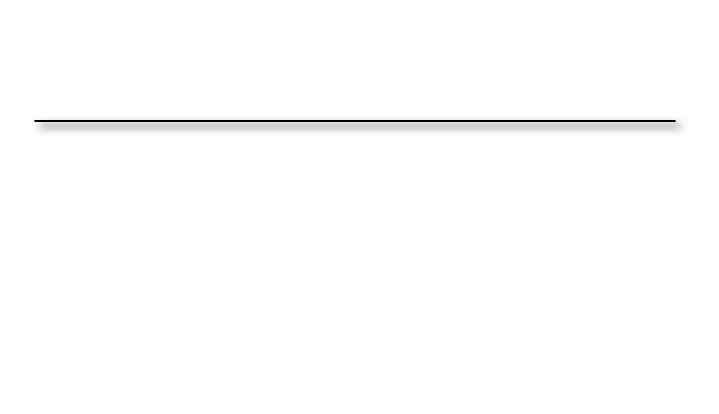
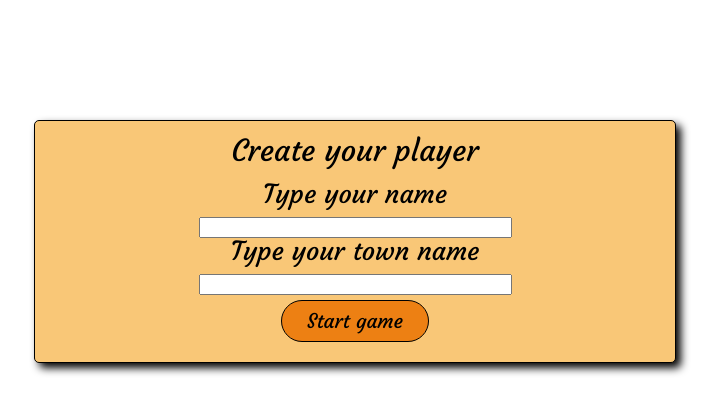
Before and after one commit to TKatra/Town-Management-Game, a plain HTML site: page index.html in a window 1280 px wide. Shown: the whole page, without its empty margins (286-1005 px from the left). Drawn offline with nearby package versions, Linux system fonts and the light colour scheme; no server answers.

Commit message:
added an new font, kept working on the pop up at the start of the game

```diff
--- a/index.html
+++ b/index.html
@@ -4,14 +4,32 @@
 		<title>Town Management</title>
 		<meta charset="utf-8">
 		<link rel="stylesheet" type="text/css" href="CSS/meyerreset.css">
+		<link href='http://fonts.googleapis.com/css?family=Courgette' rel='stylesheet' type='text/css'>
 		<link rel="stylesheet" type="text/css" href="CSS/main.css">
 		<script src="//ajax.googleapis.com/ajax/libs/jquery/1.11.1/jquery.min.js"></script>
+
 		<script src="JS/main.js"></script>
 	</head>
 	<body>
-		<section class="pop-up">
+		<section class="pop-up pre-game">
+			<section class="content">
+				<h1>Create your player</h1>
 
+				<h2>Type your name</h2>
+				<input type="text" name="playerName">
+
+				<h2>Type your town name</h2>
+				<input type="text" name="townName">
+
+				<section class="town-list">
+
+				</section>
+				<div class="button noselect start-game">
+					Start game
+				</div>
+			</section>
 		</section>
+
 		<main>
 			<section class="opponent-area">
 				<section id="opponent-1" class="opponent-display">
```
